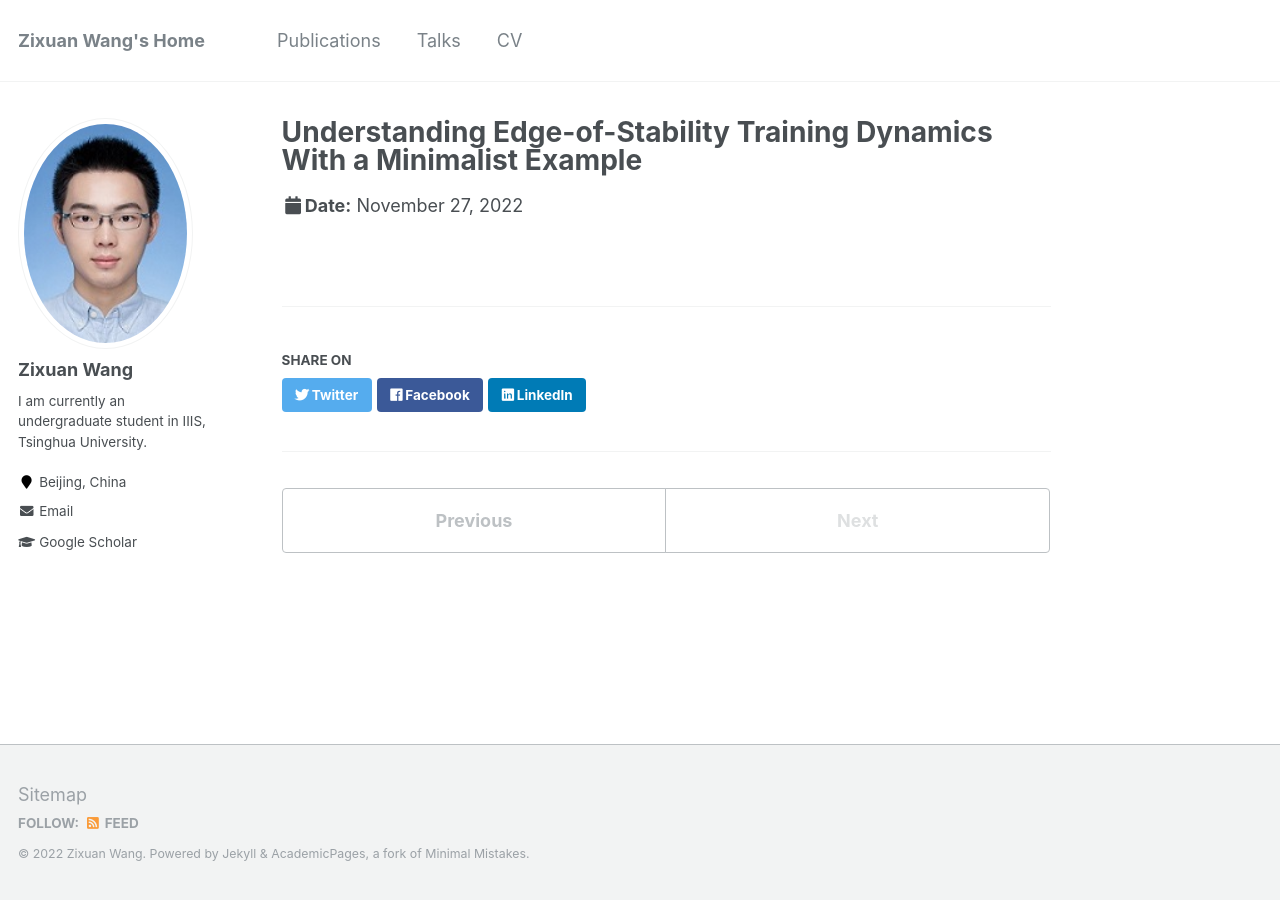
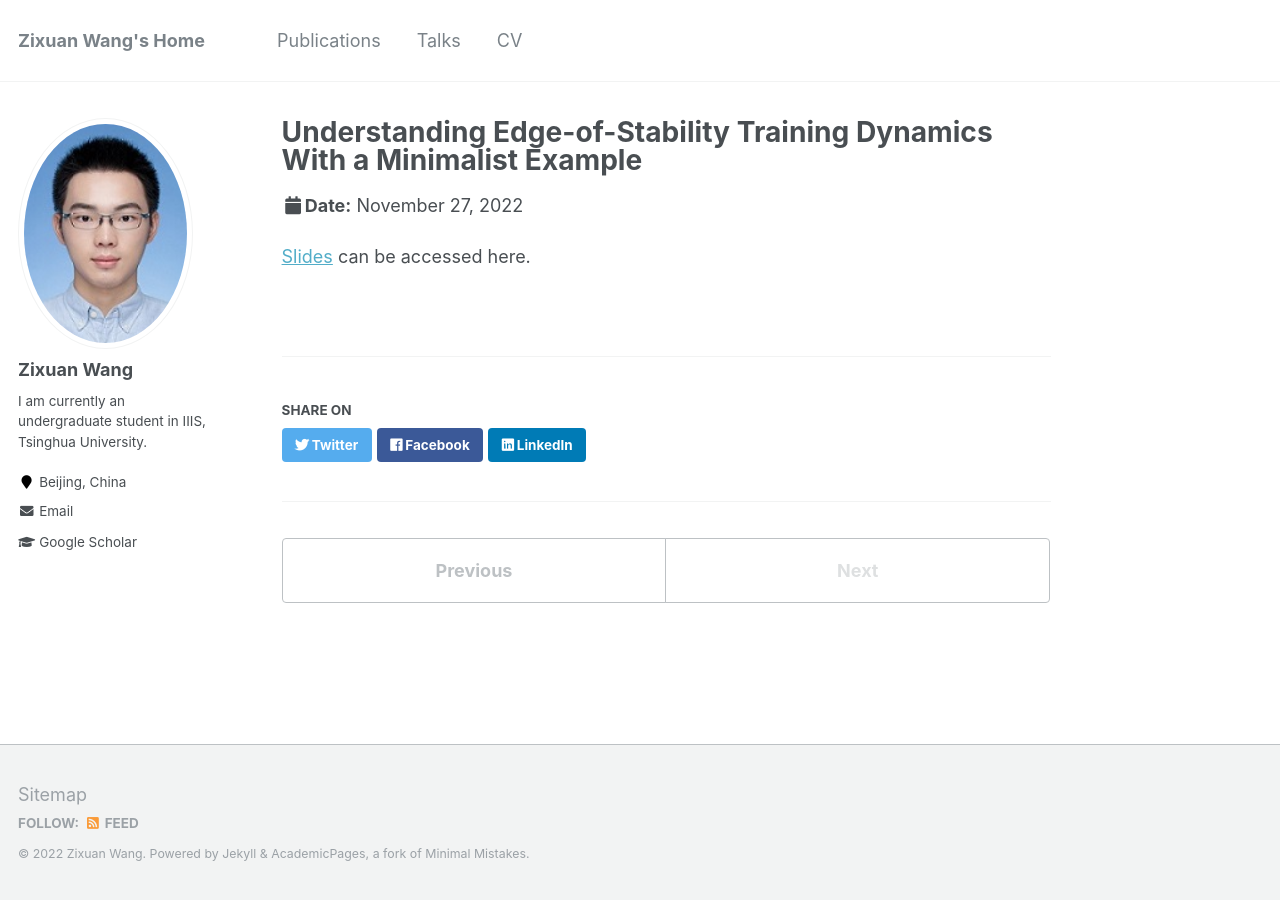
Before and after one commit to wangzx19/wangzx19.github.io, a Jekyll site: the page built from _talks/2022-11-27-talk-2.md, in a window 1280 px wide. Built offline with Jekyll 4.4.1, drawn with Linux system fonts in a browser that asks for light colours; comment, search, counter and statistics services are not loaded.

Commit message:
Update 2022-11-27-talk-2.md

```diff
--- a/_talks/2022-11-27-talk-2.md
+++ b/_talks/2022-11-27-talk-2.md
@@ -7,3 +7,5 @@ venue: "Yao Seminar, IIIS"
 date: 2022-11-27
 location: "Beijing, China"
 ---
+
+[Slides](http://wangzx19.github.io/files/seminar.pptx) can be accessed here.
```
